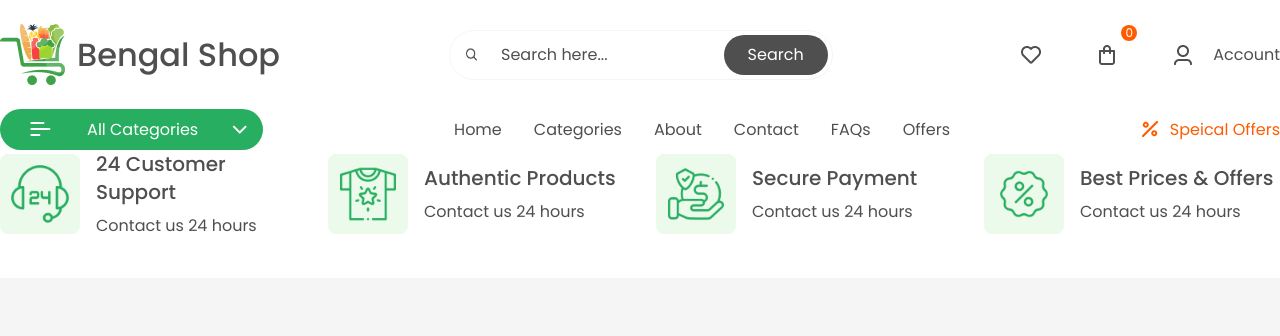
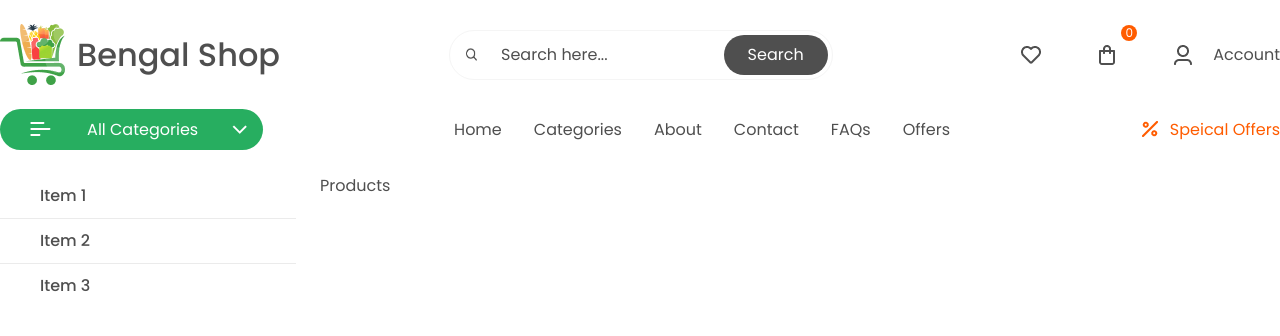
Before and after one commit to mhraihan/bengal-shop-frontend, a Nuxt app: page /Category in a window 1280 px wide. Shown: the top 336 px of the page. Built offline with nearby package versions, Linux system fonts and the light colour scheme.

Commit message:
add menu with icon

```diff
--- /dev/null
+++ b/components/CategoryProduct.vue
@@ -0,0 +1,3 @@
+<template>
+  <div class="w-3/4">Products</div>
+</template>
--- a/components/Header.vue
+++ b/components/Header.vue
@@ -123,23 +123,10 @@
         </div>
         <div class="w-full">
           <ul class="flex justify-center">
-            <li>
-              <nuxt-link to="/" class="p-4">Home</nuxt-link>
-            </li>
-            <li>
-              <nuxt-link to="/" class="p-4">Categories</nuxt-link>
-            </li>
-            <li>
-              <nuxt-link to="/" class="p-4">About</nuxt-link>
-            </li>
-            <li>
-              <nuxt-link to="/" class="p-4">Contact</nuxt-link>
-            </li>
-            <li>
-              <nuxt-link to="/" class="p-4">FAQs</nuxt-link>
-            </li>
-            <li>
-              <nuxt-link to="/" class="p-4">Offers</nuxt-link>
+            <li v-for="(menu, index) in mainMenu" :key="index">
+              <nuxt-link :to="menu.url" class="p-4 hover:text-green-300">{{
+                menu.title
+              }}</nuxt-link>
             </li>
           </ul>
         </div>
@@ -161,42 +148,91 @@ export default {
   data() {
     return {
       menuOpen: false,
-      slideMenu: [
+      mainMenu: [
         {
-          title: "Fresh Vegetable",
+          title: "Home",
           url: "/",
         },
         {
-          title: "Fresh Fruits",
+          title: "Categories",
+          url: "/category",
+        },
+        {
+          title: "About",
+          url: "/about",
+        },
+        {
+          title: "Contact",
           url: "/",
         },
         {
-          title: "Cow Milk",
+          title: "FAQs",
           url: "/",
         },
         {
-          title: "Fresh Meat",
+          title: "Offers",
           url: "/",
         },
+      ],
+      slideMenu: [
         {
-          title: "Green Dhaniya",
+          title: "Vegetables",
           url: "/",
+          icon: "https://cdn.shopify.com/s/files/1/0530/6849/7053/files/vegetables.png?v=1644038622",
         },
         {
-          title: "Haldi Powder",
+          title: "Fruits",
           url: "/",
+          icon: "https://cdn.shopify.com/s/files/1/0530/6849/7053/files/fruits.png?v=1644038622",
+          label2: [
+            {
+              title: "Green Fruits",
+              url: "/",
+              label3: [
+                {
+                  title: "Fresh Fruits",
+                  url: "/",
+                },
+                {
+                  title: "Frozen Fruits",
+                  url: "/",
+                },
+              ],
+            },
+            {
+              title: "Yellow Fruits",
+              url: "/",
+            },
+            {
+              title: "Dry Fruits",
+              url: "/",
+            },
+          ],
         },
         {
-          title: "Mag Almoner",
+          title: "Groceries",
           url: "/",
+          icon: "https://cdn.shopify.com/s/files/1/0530/6849/7053/files/groceries.png?v=1644038622",
         },
         {
-          title: "Ice Cream",
+          title: "Meat",
           url: "/",
+          icon: "https://cdn.shopify.com/s/files/1/0530/6849/7053/files/meat.png?v=1644038622",
         },
         {
-          title: "Sea & Fish",
+          title: "Fish",
           url: "/",
+          icon: "https://cdn.shopify.com/s/files/1/0530/6849/7053/files/fish.png?v=1644038622",
+        },
+        {
+          title: "Bevarage",
+          url: "/",
+          icon: "https://cdn.shopify.com/s/files/1/0530/6849/7053/files/bevarage.png?v=1644038622",
+        },
+        {
+          title: "Dry Food",
+          url: "/",
+          icon: "https://cdn.shopify.com/s/files/1/0530/6849/7053/files/dry-foodood.png?v=1644038622",
         },
       ],
     };
--- /dev/null
+++ b/components/Sidebar.vue
@@ -0,0 +1,53 @@
+<template>
+  <div class="w-1/4 pr-6">
+    <accordion>
+      <accordion-item>
+        <!-- This slot will handle the title/header of the accordion and is the part you click on -->
+        <template slot="accordion-trigger">
+          <h3>Item 1</h3>
+        </template>
+        <!-- This slot will handle all the content that is passed to the accordion -->
+        <template slot="accordion-content">
+          <span
+            >Lorem ipsum dolor sit amet, consectetur adipiscing elit, sed do
+            eiusmod tempor incididunt ut labore et dolore magna aliqua. Ut enim
+            ad minim veniam, quis nostrud exercitation ullamco laboris nisi ut
+            aliquip ex ea commodo consequat.</span
+          >
+        </template>
+      </accordion-item>
+
+      <accordion-item>
+        <!-- This slot will handle the title/header of the accordion and is the part you click on -->
+        <template slot="accordion-trigger">
+          <h3>Item 2</h3>
+        </template>
+        <!-- This slot will handle all the content that is passed to the accordion -->
+        <template slot="accordion-content">
+          <span
+            >Lorem ipsum dolor sit amet, consectetur adipiscing elit, sed do
+            eiusmod tempor incididunt ut labore et dolore magna aliqua. Ut enim
+            ad minim veniam, quis nostrud exercitation ullamco laboris nisi ut
+            aliquip ex ea commodo consequat.</span
+          >
+        </template>
+      </accordion-item>
+
+      <accordion-item>
+        <!-- This slot will handle the title/header of the accordion and is the part you click on -->
+        <template slot="accordion-trigger">
+          <h3>Item 3</h3>
+        </template>
+        <!-- This slot will handle all the content that is passed to the accordion -->
+        <template slot="accordion-content">
+          <span
+            >Lorem ipsum dolor sit amet, consectetur adipiscing elit, sed do
+            eiusmod tempor incididunt ut labore et dolore magna aliqua. Ut enim
+            ad minim veniam, quis nostrud exercitation ullamco laboris nisi ut
+            aliquip ex ea commodo consequat.</span
+          >
+        </template>
+      </accordion-item>
+    </accordion>
+  </div>
+</template>
--- /dev/null
+++ b/components/accordion-item.vue
@@ -0,0 +1,90 @@
+<template>
+  <li class="accordion__item">
+    <div
+      class="accordion__trigger"
+      :class="{ accordion__trigger_active: visible }"
+      @click="open"
+    >
+      <!-- This slot will handle the title/header of the accordion and is the part you click on -->
+      <slot name="accordion-trigger"></slot>
+    </div>
+
+    <transition
+      name="accordion"
+      @enter="start"
+      @after-enter="end"
+      @before-leave="start"
+      @after-leave="end"
+    >
+      <div class="accordion__content" v-show="visible">
+        <ul>
+          <!-- This slot will handle all the content that is passed to the accordion -->
+          <slot name="accordion-content"></slot>
+        </ul>
+      </div>
+    </transition>
+  </li>
+</template>
+
+
+<script>
+export default {
+  props: {},
+  inject: ["Accordion"],
+  data() {
+    return {
+      index: null,
+    };
+  },
+  computed: {
+    visible() {
+      return this.index == this.Accordion.active;
+    },
+  },
+  methods: {
+    open() {
+      if (this.visible) {
+        this.Accordion.active = null;
+      } else {
+        this.Accordion.active = this.index;
+      }
+    },
+    start(el) {
+      el.style.height = el.scrollHeight + "px";
+    },
+    end(el) {
+      el.style.height = "";
+    },
+  },
+  created() {
+    this.index = this.Accordion.count++;
+  },
+};
+</script>
+
+<style lang="scss" scoped>
+.accordion__item {
+  cursor: pointer;
+  padding: 10px 20px 10px 40px;
+  border-bottom: 1px solid #ebebeb;
+  position: relative;
+}
+
+.accordion__trigger {
+  display: flex;
+  justify-content: space-between;
+}
+
+.accordion-enter-active,
+.accordion-leave-active {
+  will-change: height, opacity;
+  transition: height 0.3s ease, opacity 0.3s ease;
+  overflow: hidden;
+}
+
+.accordion-enter,
+.accordion-leave-to {
+  height: 0 !important;
+  opacity: 0;
+}
+</style>
--- /dev/null
+++ b/components/accordion.vue
@@ -0,0 +1,34 @@
+<template>
+  <ul class="accordion">
+    <slot></slot>
+  </ul>
+</template>
+
+<script>
+export default {
+  props: {},
+  data() {
+    return {
+      Accordion: {
+        count: 0,
+        active: null,
+      },
+    };
+  },
+  provide() {
+    return { Accordion: this.Accordion };
+  },
+};
+</script>
+
+<style lang="scss" scoped>
+.accordion {
+  list-style: none;
+  margin: 0;
+  padding: 0;
+
+  &__item:last-child {
+    border-bottom: none;
+  }
+}
+</style>
--- /dev/null
+++ b/pages/Category.vue
@@ -0,0 +1,8 @@
+<template>
+  <div class="container my-6">
+    <div class="flex">
+      <Sidebar />
+      <CategoryProduct />
+    </div>
+  </div>
+</template>
--- a/pages/index.vue
+++ b/pages/index.vue
@@ -160,7 +160,7 @@ export default {
   },
   created() {
     // console.log(products);
-    this.products = products.products;
+    this.products = products.products.slice(0, 8);
   },
 };
 </script>
```
